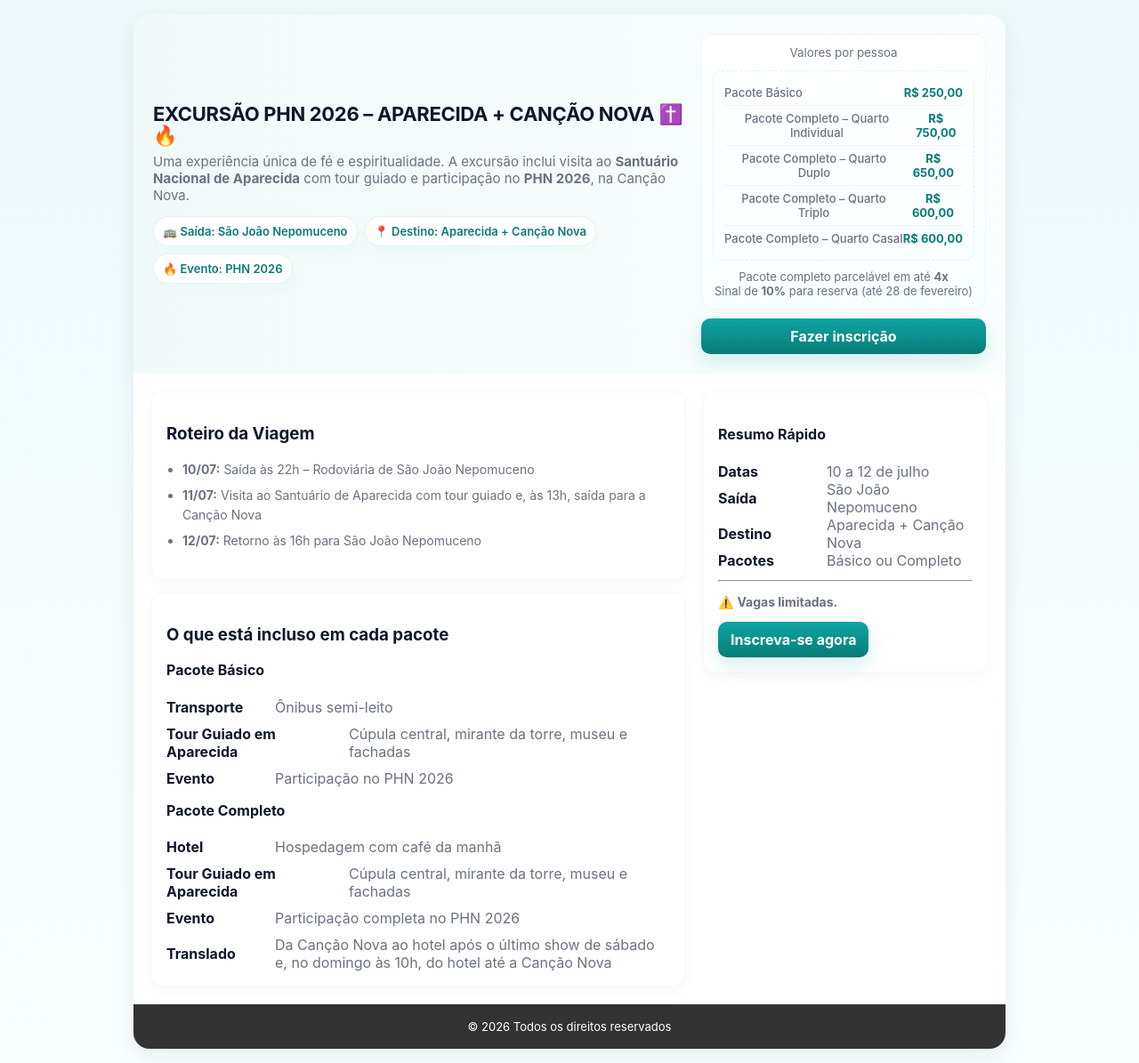
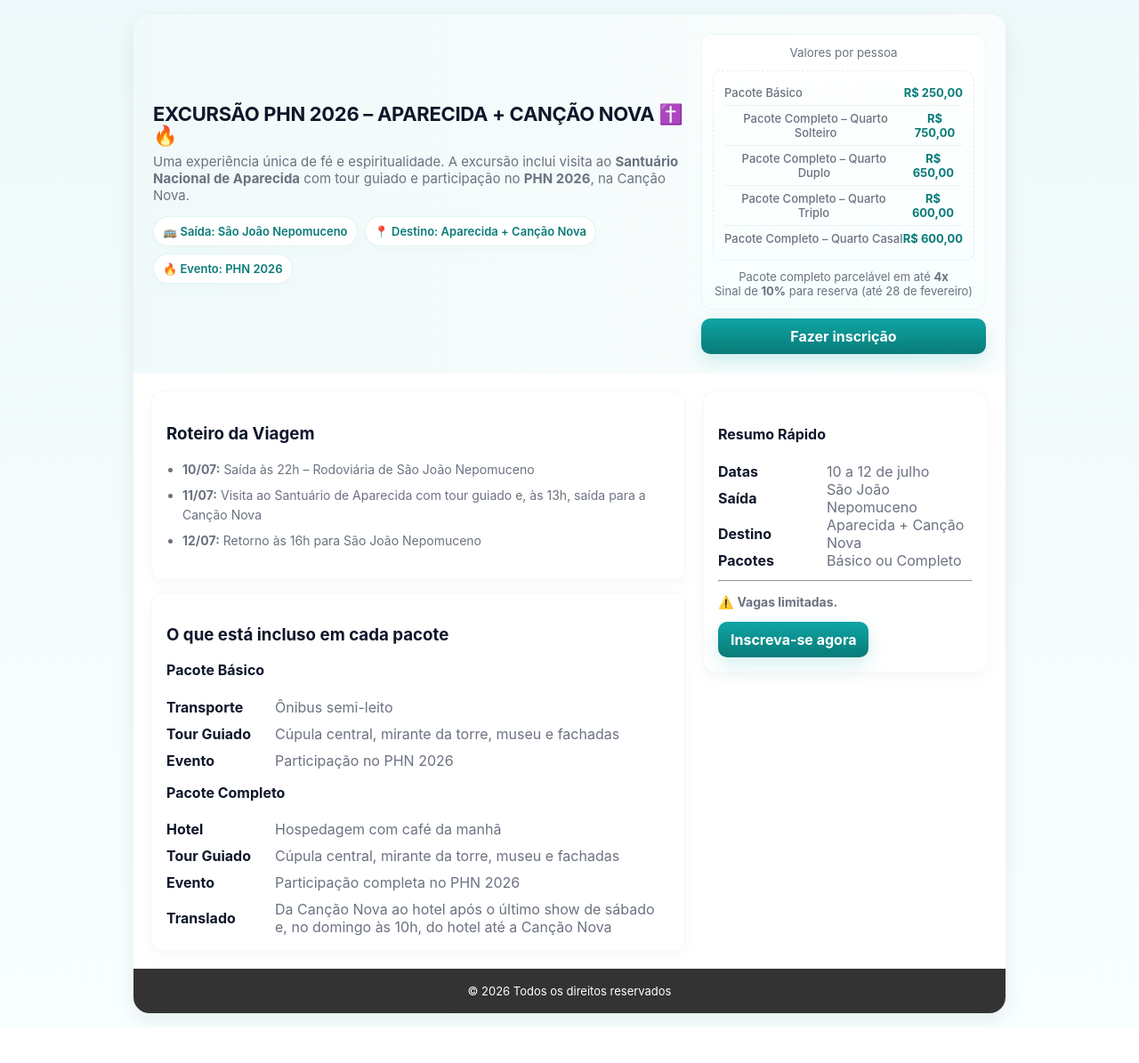
Before and after one commit to lferodrigues/garbosa-turismo, a plain HTML site: page phn.html in a window 1280 px wide. Shown: the whole page at 89% size. After the commit the page ends 1155 px from the top, so only its background shows below. Drawn offline with Linux system fonts and the light colour scheme.

Commit message:
Update phn.html

```diff
--- a/phn.html
+++ b/phn.html
@@ -43,7 +43,7 @@
         </div>
 
         <div class="package-item">
-          <span>Pacote Completo – Quarto Individual</span>
+          <span>Pacote Completo – Quarto Solteiro</span>
           <strong>R$ 750,00</strong>
         </div>
 
@@ -97,14 +97,14 @@
   <h4 style="margin-top:10px">Pacote Básico</h4>
   <div class="info-list">
     <div class="info-row"><strong>Transporte</strong><span>Ônibus semi-leito</span></div>
-    <div class="info-row"><strong>Tour Guiado em Aparecida</strong><span>Cúpula central, mirante da torre, museu e fachadas</span></div>
+    <div class="info-row"><strong>Tour Guiado </strong><span>Cúpula central, mirante da torre, museu e fachadas</span></div>
     <div class="info-row"><strong>Evento</strong><span>Participação no PHN 2026</span></div>
   </div>
 
   <h4 style="margin-top:16px">Pacote Completo</h4>
   <div class="info-list">
     <div class="info-row"><strong>Hotel</strong><span>Hospedagem com café da manhã</span></div>
-    <div class="info-row"><strong>Tour Guiado em Aparecida</strong><span>Cúpula central, mirante da torre, museu e fachadas</span></div>
+    <div class="info-row"><strong>Tour Guiado</strong><span>Cúpula central, mirante da torre, museu e fachadas</span></div>
     <div class="info-row"><strong>Evento</strong><span>Participação completa no PHN 2026</span></div>
     <div class="info-row"><strong>Translado</strong><span>
       Da Canção Nova ao hotel após o último show de sábado e,
```
